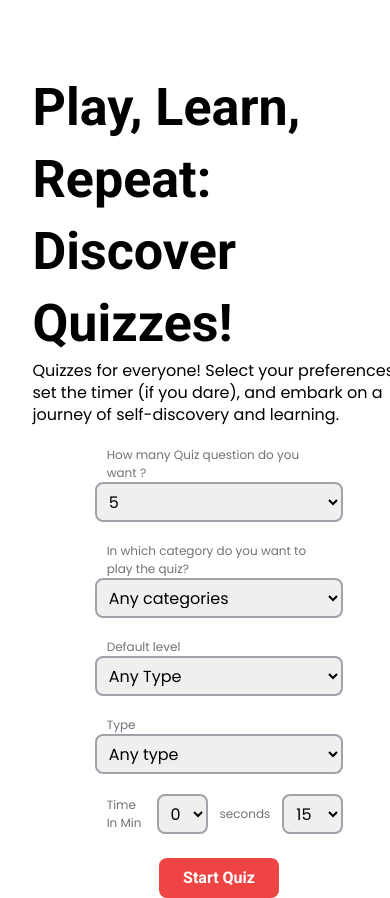
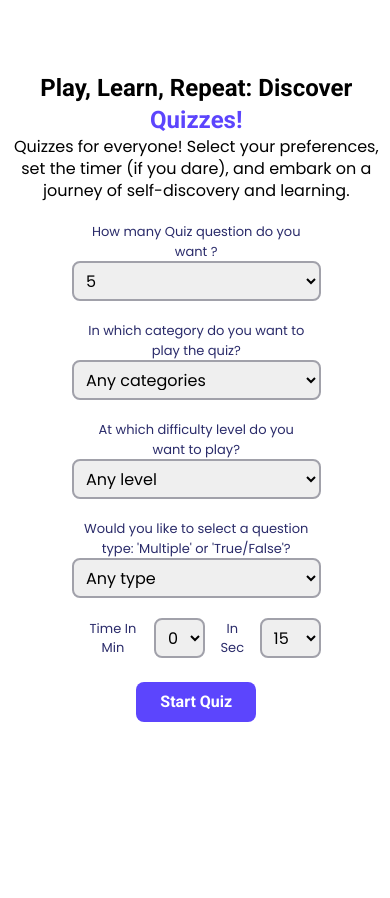
Before and after one commit to rjkush17/advance-quiz-web-app, a React (Vite) app: page / in a window 390 px wide. After the commit the page ends 844 px from the top, so only its background shows below. Built offline with nearby package versions, Linux system fonts and the light colour scheme.

Commit message:
Make responsive home section

```diff
--- a/index.html
+++ b/index.html
@@ -2,9 +2,9 @@
 <html lang="en">
   <head>
     <meta charset="UTF-8" />
-    <link rel="icon" type="image/png" href="./public/Q-favi.png" />
+    <link rel="icon" type="image/png" href="/Q-favi.png" />
     <meta name="viewport" content="width=device-width, initial-scale=1.0" />
-    <title>The Daily Quiz</title>
+    <title>The Daily Quizzes</title>
   </head>
   <body>
     <div id="root"></div>
--- a/src/App.jsx
+++ b/src/App.jsx
@@ -49,9 +49,9 @@ function App() {
   return (
     <>
       {screen ? (
-        <section className="w-10/12 mx-auto flex mt-8">
-          <div className="text-start flex-1 mt-10">
-          <h1 className="text-large leading-large ">Play, Learn, Repeat: Discover Quizzes!</h1>
+        <section className="w-[95%] mx-auto flex mt-8 items-center laptop:w-10/12 mobile:w-[85%]">
+          <div className=" text-center mobile:text-start flex-1 mt-10">
+          <h1 className=" text-medium leading-medium laptop:text-large laptop:leading-large  ">Play, Learn, Repeat: Discover <span className="text-primary">Quizzes!</span></h1>
           <p className="text-normal leading-normal">Quizzes for everyone! Select your preferences, set the timer (if you dare), and embark on a journey of self-discovery and learning.</p>
 
           <div className="wapper">
@@ -117,9 +117,9 @@ function App() {
           </div>
 
           <div className="wapper">
-            <label htmlFor="level">Default level</label>
+            <label htmlFor="level">At which difficulty level do you want to play?</label>
             <select onChange={handleChange} name="level" id="level">
-              <option value="">Any Type</option>
+              <option value="">Any level</option>
               <option value="&difficulty=easy">Easy</option>
               <option value="&difficulty=medium">Medium</option>
               <option value="&difficulty=hard">Hard</option>
@@ -127,7 +127,7 @@ function App() {
           </div>
 
           <div className="wapper">
-            <label htmlFor="type">Type</label>
+            <label htmlFor="type">Would you like to select a question type: 'Multiple' or 'True/False'?</label>
             <select onChange={handleChange} name="type" id="type">
               <option value="">Any type</option>
               <option value="&type=boolean">True & False</option>
@@ -145,20 +145,21 @@ function App() {
               <option value="5">5</option>
             </select>
 
-            <label htmlFor="seconds">seconds</label>
-            <select onChange={handleChange2} name="seconds" id="seconds">
-              <option value="15">15</option>
+            <label htmlFor="seconds">In Sec</label>
+            <select onChange={handleChange2} name="seconds" id="seconds"  >
+            <option value="0">0</option>
+              <option value="15" selected>15</option>
               <option value="30">30</option>
               <option value="45">45</option>
-              <option value="0">0</option>
+
             </select>
           </div>
 
           <Button handleScreen={handleScreen} label={'Start Quiz'}/>
 
         </div>
-        <div className="flex-1">
-          <img src={quiz} alt="" className="h-full w-full object-cover" />
+        <div className="flex-1 hidden mobile:block">
+          <img src={quiz} alt="" className=" w-full object-cover" />
         </div>
         </section>
       ) : (
--- a/src/Components/Button.jsx
+++ b/src/Components/Button.jsx
@@ -2,7 +2,7 @@ import React from 'react'
 
 function Button({label, handleScreen}) {
   return (
-    <div onClick={handleScreen} className='w-fit rounded-lg bg-red-500 text-white font-semibold  font-robo mt-6 mx-auto '>
+    <div onClick={handleScreen} className='w-fit rounded-lg bg-primary text-white font-semibold  font-robo mt-6 mx-auto '>
         <button className='  py-2 px-6'>{label}</button>
     </div>
   )
--- a/src/Components/Loading.jsx
+++ b/src/Components/Loading.jsx
@@ -1,9 +1,13 @@
-import React from 'react'
+import React from "react";
+import loadingAni from "../assets/img/loading.gif"
 
 function Loading() {
   return (
-    <div>Loading...</div>
-  )
+    <div>
+      <img src={loadingAni} alt="Loading Animated GIF" />
+      <p>Loading...</p>
+    </div>
+  );
 }
 
-export default Loading
+export default Loading;
--- a/src/index.css
+++ b/src/index.css
@@ -10,19 +10,18 @@
         font-weight: 400;
     }
 
-    h1,
-    h2 {
+    h1 {
         font-family: 'Roboto', sans-serif;
         font-weight: 700;
     }
     label{
-        @apply text-small text-zinc-500 px-3
+        @apply text-small text-zinc-500 px-3 text-third
     }
     select{
-        @apply border-2 border-zinc-400 rounded-lg h-10 text-normal px-2 focus:border-red-500 hover:border-red-500
+        @apply border-2 border-zinc-400 rounded-lg h-10 text-normal px-2 focus:border-third hover:border-third
     }
     option{
-        @apply py-4
+        @apply hover:bg-primary hover:text-white
     }
 }
 
--- a/tailwind.config.js
+++ b/tailwind.config.js
@@ -9,6 +9,10 @@ export default {
       backgroundImage :{
         "custom" : "url(./assets/background.png)"
       },
+      screens:{
+        "laptop" : "1050px",
+        "mobile" : "700px"
+      },
       fontFamily:{
         "pop": ["Poppins",'sans-serif'],
         "robo": ["ROboto", "sans-serif"]
@@ -17,13 +21,20 @@ export default {
         "large": "52px",
         "medium" : "24px",
         "normal" : "16px",
-        "small" : "12px"
+        "small" : "13px"
       },
       lineHeight:{
         "large" : "72px",
         "medium" : "32px",
         "normal" : "22px",
         "small" : "10px"
+      },
+      colors:{
+        "primary" : "#5c45fd",
+        "scondary" : "#8a79ff",
+        "third" : "#2a2b6a",
+        "black":"161616",
+        "whitee": "efedff",
       }
     },
   },
```
